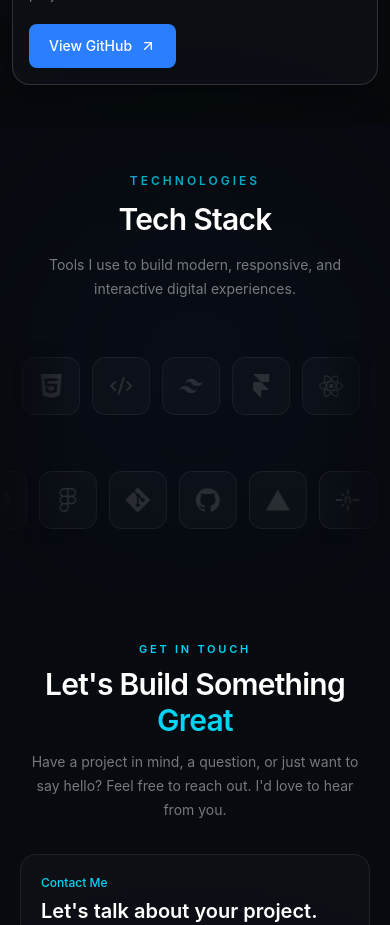
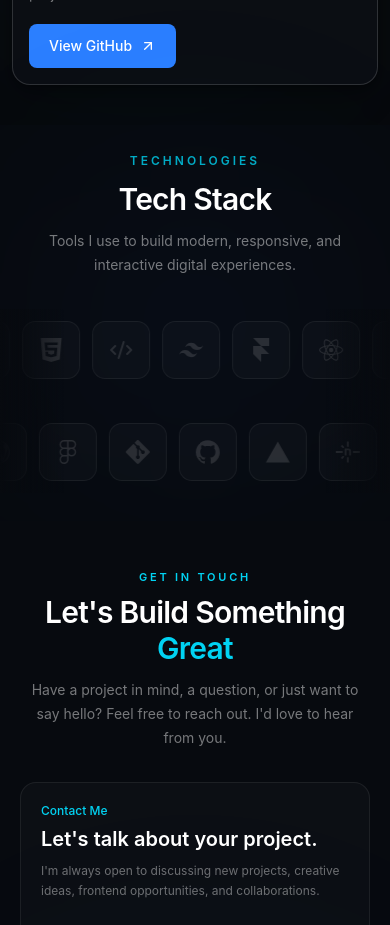
Before and after one commit to izafi/muhammad-huzaifa-portfolio, a React (Vite) app: page / in a window 390 px wide. Shown: the part 4040-4965 px from the top of the page. Built offline with nearby package versions, Linux system fonts and the light colour scheme.

Commit message:
style: adjust padding, margin, and spacing in Technologies component for improved layout

```diff
--- a/src/components/Technologies.jsx
+++ b/src/components/Technologies.jsx
@@ -1,4 +1,5 @@
 import React from "react";
+
 import { Code2 } from "lucide-react";
 
 import {
@@ -89,6 +90,7 @@ const rowTwo = [
       color: "#F24E1E",
     },
   ];
+
   // Duplicate for seamless infinite animation
   const firstRow = [...rowOne, ...rowOne, ...rowOne];
   const secondRow = [...rowTwo, ...rowTwo, ...rowTwo];
@@ -110,9 +112,7 @@ const rowTwo = [
         <Icon className="tech-icon-svg" />
 
         {/* Tooltip */}
-        <span className="tech-tooltip">
-          {item.name}
-        </span>
+        <span className="tech-tooltip">{item.name}</span>
       </div>
     );
   };
@@ -120,7 +120,7 @@ const rowTwo = [
   return (
     <section
       id="technologies"
-      className="relative w-full overflow-x-clip bg-[#070A0F] py-12 sm:py-16 lg:py-20"
+      className="relative w-full overflow-x-clip bg-[#070A0F] py-7 sm:py-9 lg:py-12"
     >
       {/* =========================
           BACKGROUND GLOW
@@ -132,7 +132,7 @@ const rowTwo = [
           SECTION HEADER
       ========================= */}
 
-      <div className="relative z-10 mx-auto mb-10 max-w-3xl px-5 text-center sm:mb-12">
+      <div className="relative z-10 mx-auto mb-8 max-w-3xl px-5 text-center sm:mb-10">
         <p className="mb-3 text-xs font-semibold uppercase tracking-[0.25em] text-cyan-400/80">
           Technologies
         </p>
@@ -141,7 +141,7 @@ const rowTwo = [
           Tech Stack
         </h2>
 
-        <p className="mx-auto mt-4 max-w-xl text-sm leading-6 text-white/45 sm:text-base">
+        <p className="mx-auto mt-3 max-w-xl text-sm leading-6 text-white/45 sm:mt-4 sm:text-base">
           Tools I use to build modern, responsive, and interactive digital
           experiences.
         </p>
@@ -151,7 +151,7 @@ const rowTwo = [
           TECH CAROUSELS
       ========================= */}
 
-      <div className="relative space-y-6 sm:space-y-7">
+      <div className="relative space-y-5 sm:space-y-6">
         {/* Left fade */}
         <div className="pointer-events-none absolute left-0 top-0 z-20 h-full w-16 bg-gradient-to-r from-[#070A0F] to-transparent sm:w-28 lg:w-44" />
 
@@ -204,13 +204,13 @@ const rowTwo = [
           width: 100%;
           position: relative;
 
-          /* Important:
+          /*
             Do not use overflow-hidden here,
             otherwise hover icons get clipped.
           */
+
           overflow: visible;
-
-          height: 110px;
+          height: 100px;
 
           display: flex;
           align-items: center;
@@ -218,13 +218,9 @@ const rowTwo = [
 
         .tech-track {
           display: flex;
-
           width: max-content;
-
           height: 100%;
-
           align-items: center;
-
           gap: 18px;
 
           will-change: transform;
@@ -261,11 +257,9 @@ const rowTwo = [
           cursor: pointer;
 
           border: 1px solid rgba(255, 255, 255, 0.06);
-
           border-radius: 16px;
 
           background: rgba(255, 255, 255, 0.025);
-
           color: rgba(255, 255, 255, 0.22);
 
           transition:
@@ -287,7 +281,6 @@ const rowTwo = [
           height: 30px;
 
           filter: grayscale(1);
-
           opacity: 0.55;
 
           transition:
@@ -358,7 +351,6 @@ const rowTwo = [
           position: absolute;
 
           left: 50%;
-
           bottom: -38px;
 
           transform: translateX(-50%) translateY(5px);
@@ -368,7 +360,6 @@ const rowTwo = [
           padding: 6px 9px;
 
           border: 1px solid rgba(255, 255, 255, 0.08);
-
           border-radius: 7px;
 
           background: #0B0E13;
@@ -376,11 +367,9 @@ const rowTwo = [
           color: rgba(255, 255, 255, 0.8);
 
           font-size: 10px;
-
           font-weight: 500;
 
           opacity: 0;
-
           visibility: hidden;
 
           pointer-events: none;
@@ -396,7 +385,6 @@ const rowTwo = [
 
         .tech-icon:hover .tech-tooltip {
           opacity: 1;
-
           visibility: visible;
 
           transform: translateX(-50%) translateY(0);
@@ -432,7 +420,7 @@ const rowTwo = [
 
         @media (max-width: 640px) {
           .tech-marquee {
-            height: 90px;
+            height: 82px;
           }
 
           .tech-track {
@@ -442,7 +430,6 @@ const rowTwo = [
           .tech-icon {
             width: 58px;
             height: 58px;
-
             border-radius: 13px;
           }
 
```
Lines whose indentation alone changed are shown as unchanged.
